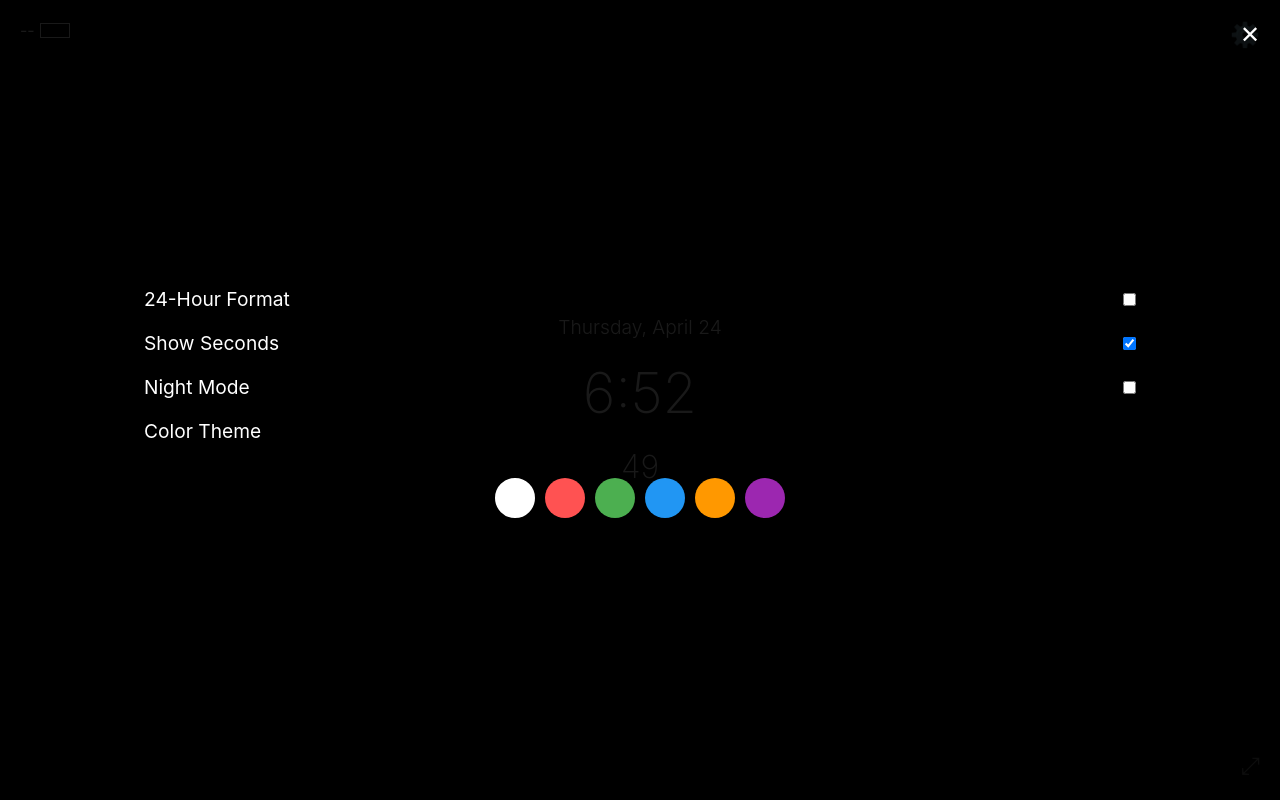
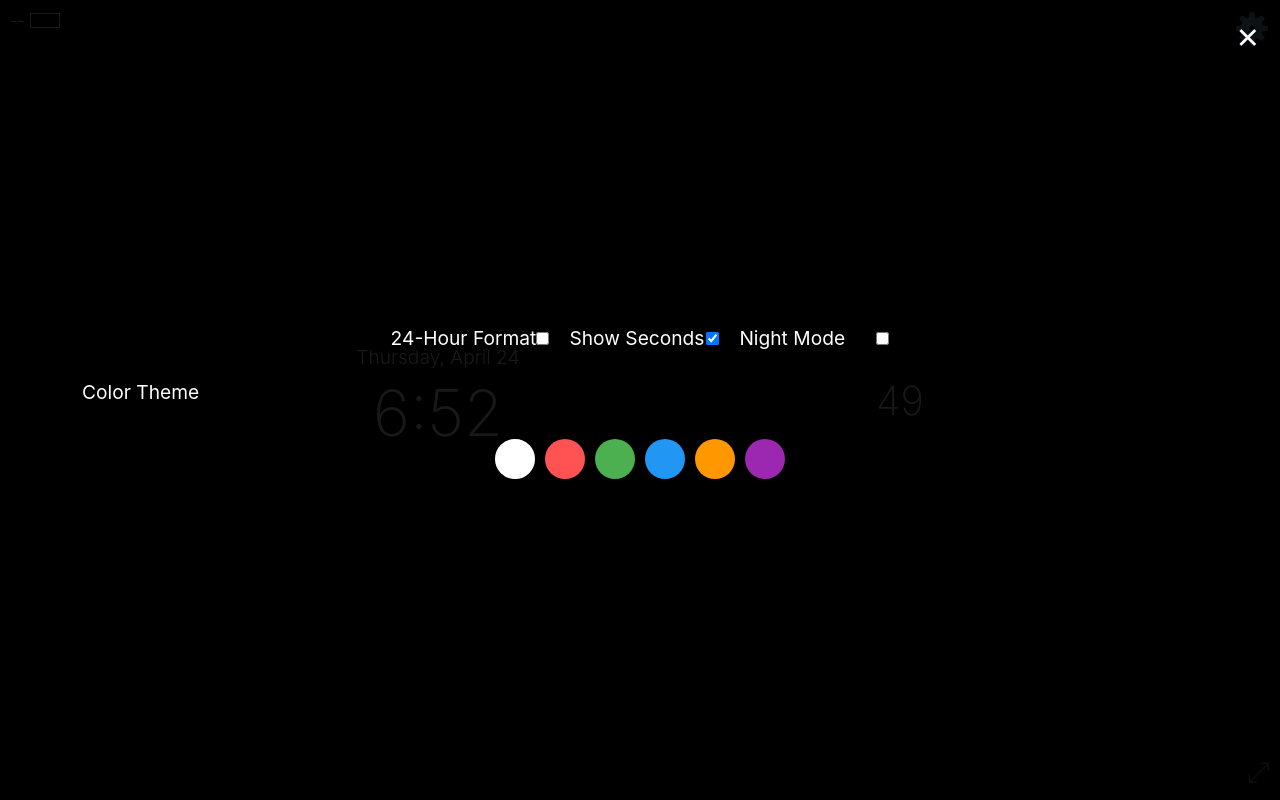
Before and after one commit to paulerrr/iphone-5-clock, a plain HTML site: page index.html in a window 1280 px wide. Both pictures are taken after a click on the element "⚙️". Drawn offline with Linux system fonts and the light colour scheme.

Commit message:
portrait and landscape optimization

```diff
--- a/index.html
+++ b/index.html
@@ -7,7 +7,7 @@
     <meta name="apple-mobile-web-app-status-bar-style" content="black">
     <meta name="apple-mobile-web-app-title" content="Clock">
     <meta name="format-detection" content="telephone=no">
-    <title>iPhone 5 Clock</title>
+    <title>Responsive Clock</title>
     <style>
         * {
             margin: 0;
@@ -31,11 +31,9 @@
             flex-direction: column;
             justify-content: center;
             align-items: center;
-            /* iPhone 5 has 1136x640 resolution */
-            max-width: 640px;
-            max-height: 1136px;
             margin: 0 auto;
             padding: 20px;
+            position: relative;
         }
 
         .clock-container {
@@ -45,38 +43,55 @@
             align-items: center;
             width: 100%;
             height: 100%;
+            transition: all 0.3s ease;
         }
 
         .time {
-            font-size: 5rem;
+            font-size: clamp(3rem, 15vw, 6rem);
             font-weight: 200;
             margin-bottom: 10px;
             text-align: center;
+            transition: font-size 0.3s ease;
         }
 
         .date {
-            font-size: 1.5rem;
+            font-size: clamp(1rem, 5vw, 1.8rem);
             font-weight: 300;
             margin-bottom: 20px;
             text-align: center;
+            transition: font-size 0.3s ease;
         }
 
         .seconds {
-            font-size: 3rem;
+            font-size: clamp(1.5rem, 8vw, 3rem);
             font-weight: 200;
             margin-top: 10px;
+            transition: font-size 0.3s ease;
+        }
+
+        .ui-controls {
+            position: absolute;
+            width: 100%;
+            height: 100%;
+            pointer-events: none; /* Allow clicks to pass through */
+        }
+
+        .ui-controls > * {
+            pointer-events: auto; /* Re-enable clicks for children */
         }
 
         .settings {
             position: absolute;
             top: 20px;
             right: 20px;
-            font-size: 1.5rem;
+            font-size: clamp(1.2rem, 5vw, 1.8rem);
             cursor: pointer;
+            z-index: 5;
+            transition: all 0.3s ease;
         }
 
         .settings-panel {
-            position: absolute;
+            position: fixed;
             top: 0;
             left: 0;
             width: 100%;
@@ -94,72 +109,77 @@
             display: flex;
         }
 
+        .settings-panel-content {
+            width: 90%;
+            max-width: 400px;
+            display: flex;
+            flex-direction: column;
+            gap: 15px;
+        }
+
         .settings-option {
-            margin: 10px 0;
-            width: 80%;
+            margin: 5px 0;
+            width: 100%;
             display: flex;
             justify-content: space-between;
             align-items: center;
         }
 
         .settings-option label {
-            font-size: 1.2rem;
+            font-size: clamp(1rem, 4vw, 1.2rem);
         }
 
         .close-settings {
             position: absolute;
             top: 20px;
             right: 20px;
-            font-size: 1.5rem;
+            font-size: clamp(1.2rem, 5vw, 1.8rem);
             cursor: pointer;
+            z-index: 15;
         }
 
         .color-options {
             display: flex;
             flex-wrap: wrap;
+            gap: 10px;
             justify-content: center;
-            margin-top: 20px;
+            margin-top: 10px;
         }
 
         .color-option {
-            width: 40px;
-            height: 40px;
+            width: clamp(30px, 8vw, 40px);
+            height: clamp(30px, 8vw, 40px);
             border-radius: 50%;
-            margin: 5px;
             cursor: pointer;
             border: 2px solid transparent;
+            transition: transform 0.2s ease;
+        }
+
+        .color-option:hover {
+            transform: scale(1.1);
         }
 
         .color-option.active {
             border-color: white;
         }
 
-        /* Landscape orientation adjustments for iPhone 5 */
-        @media screen and (orientation: landscape) {
-            .time {
-                font-size: 3.5rem;
-            }
-
-            .date {
-                font-size: 1.2rem;
-            }
-
-            .seconds {
-                font-size: 2rem;
-            }
-        }
-
-        /* Full screen button */
+        /* Fullscreen button */
         .fullscreen-btn {
             position: absolute;
             bottom: 20px;
             right: 20px;
-            font-size: 1.5rem;
+            font-size: clamp(1.2rem, 5vw, 1.8rem);
             background: none;
             border: none;
             color: white;
             cursor: pointer;
             opacity: 0.5;
+            transition: opacity 0.3s ease;
+            z-index: 5;
+        }
+
+        .fullscreen-btn:hover {
+            opacity: 1;
         }
 
         /* Night mode */
@@ -173,14 +193,16 @@
             position: absolute;
             top: 20px;
             left: 20px;
-            font-size: 1rem;
+            font-size: clamp(0.8rem, 3vw, 1rem);
             display: flex;
             align-items: center;
+            z-index: 5;
+            transition: all 0.3s ease;
         }
 
         .battery-level {
-            width: 30px;
-            height: 15px;
+            width: clamp(20px, 6vw, 30px);
+            height: clamp(10px, 3vw, 15px);
             border: 1px solid currentColor;
             margin-left: 5px;
             position: relative;
@@ -191,31 +213,135 @@
             position: absolute;
             top: 1px;
             left: 1px;
-            height: 11px;
+            height: calc(100% - 2px);
             background-color: currentColor;
+            transition: width 0.5s ease;
+        }
+
+        /* Landscape orientation adjustments */
+        @media screen and (orientation: landscape) {
+            .clock-container {
+                flex-direction: row;
+                justify-content: space-evenly;
+                align-items: center;
+                gap: 20px;
+            }
+
+            .date-time-container {
+                display: flex;
+                flex-direction: column;
+                justify-content: center;
+                align-items: center;
+            }
+
+            .time {
+                font-size: clamp(2.5rem, 12vw, 4rem);
+                margin-bottom: 5px;
+            }
+
+            .date {
+                font-size: clamp(0.9rem, 3vw, 1.2rem);
+                margin-bottom: 5px;
+            }
+
+            .seconds {
+                font-size: clamp(1.2rem, 8vh, 2.5rem);
+                margin-top: 0;
+            }
+
+            .battery-indicator {
+                top: 10px;
+                left: 10px;
+            }
+
+            .settings {
+                top: 10px;
+                right: 10px;
+            }
+
+            .fullscreen-btn {
+                bottom: 10px;
+                right: 10px;
+            }
+
+            .settings-panel-content {
+                flex-direction: row;
+                flex-wrap: wrap;
+                justify-content: center;
+                max-width: 90%;
+                gap: 20px;
+            }
+
+            .settings-option {
+                width: auto;
+                min-width: 150px;
+            }
+        }
+
+        /* Small screen adjustments */
+        @media screen and (max-height: 400px) and (orientation: landscape) {
+            .time {
+                font-size: clamp(2rem, 10vh, 3rem);
+            }
+
+            .date {
+                font-size: clamp(0.8rem, 2vh, 1rem);
+            }
+
+            .seconds {
+                font-size: clamp(1rem, 8vh, 2rem);
+            }
+        }
+
+        /* Animation for orientation change */
+        @media (prefers-reduced-motion: no-preference) {
+            .clock-container,
+            .battery-indicator,
+            .settings,
+            .fullscreen-btn {
+                transition: all 0.5s ease;
+            }
+        }
+
+        /* Add iOS standalone mode improvements */
+        .standalone .container {
+            padding-top: env(safe-area-inset-top);
+            padding-bottom: env(safe-area-inset-bottom);
+            padding-left: env(safe-area-inset-left);
+            padding-right: env(safe-area-inset-right);
+        }
+
+        /* Tap highlight adjustment */
+        * {
+            -webkit-tap-highlight-color: rgba(255, 255, 255, 0.2);
         }
     </style>
 </head>
 <body>
     <div class="container">
+        <div class="ui-controls">
             <div class="battery-indicator">
                 <span id="battery-percentage">--</span>
                 <div class="battery-level" id="battery-level"></div>
-        </div>
-
-        <div class="clock-container">
-            <div class="date" id="date">Monday, January 1</div>
-            <div class="time" id="time">12:00</div>
-            <div class="seconds" id="seconds">00</div>
             </div>
 
             <div class="settings">⚙️</div>
             <button class="fullscreen-btn" id="fullscreen-btn">⤢</button>
         </div>
 
+        <div class="clock-container">
+            <div class="date-time-container">
+                <div class="date" id="date">Monday, January 1</div>
+                <div class="time" id="time">12:00</div>
+            </div>
+            <div class="seconds" id="seconds">00</div>
+        </div>
+    </div>
+
     <div class="settings-panel">
         <div class="close-settings">✕</div>
 
+        <div class="settings-panel-content">
             <div class="settings-option">
                 <label>24-Hour Format</label>
                 <input type="checkbox" id="format-toggle">
@@ -231,7 +357,7 @@
                 <input type="checkbox" id="night-mode-toggle">
             </div>
 
-        <div class="settings-option">
+            <div class="settings-option" style="width: 100%;">
                 <label>Color Theme</label>
             </div>
 
@@ -242,6 +368,7 @@
                 <div class="color-option" style="background-color: #2196f3;" data-color="#2196f3"></div>
                 <div class="color-option" style="background-color: #ff9800;" data-color="#ff9800"></div>
                 <div class="color-option" style="background-color: #9c27b0;" data-color="#9c27b0"></div>
+            </div>
         </div>
     </div>
 
@@ -274,6 +401,17 @@
             settings = JSON.parse(localStorage.getItem('clockSettings'));
             applySettings();
         }
+
+        // Detect and handle orientation changes
+        function handleOrientationChange() {
+            const isLandscape = window.innerWidth > window.innerHeight;
+            document.body.classList.toggle('landscape', isLandscape);
+            document.body.classList.toggle('portrait', !isLandscape);
+        }
+
+        // Call initially and on resize
+        handleOrientationChange();
+        window.addEventListener('resize', handleOrientationChange);
 
         // Update clock
         function updateClock() {
@@ -378,7 +516,7 @@
                 function updateBattery() {
                     const level = Math.floor(battery.level * 100);
                     batteryPercentage.textContent = `${level}%`;
-                    batteryLevel.style.width = `${30 * battery.level}px`;
+                    batteryLevel.querySelector(':after').style.width = `${(batteryLevel.offsetWidth - 2) * battery.level}px`;
                 }
 
                 // Initial battery update
@@ -392,38 +530,34 @@
             document.querySelector('.battery-indicator').style.display = 'none';
         }
 
-        // Multiple approaches to prevent screen from sleeping
+        // Keep screen awake - simplified approach combining Wake Lock API and fallback
 
         // 1. Wake Lock API (modern browsers)
-        if ('wakeLock' in navigator) {
         let wakeLock = null;
 
         const requestWakeLock = async () => {
+            if ('wakeLock' in navigator) {
                 try {
                     wakeLock = await navigator.wakeLock.request('screen');
                     console.log('Wake Lock activated');
                 } catch (err) {
                     console.log(`Wake Lock error: ${err.message}`);
+                    // Fall back to video method if Wake Lock fails
+                    enableVideoWakeLock();
+                }
+            } else {
+                // Fall back to video method if Wake Lock not supported
+                enableVideoWakeLock();
             }
         };
 
-            // Request wake lock when page loads
-            requestWakeLock();
-
-            // Re-request wake lock when document becomes visible again
-            document.addEventListener('visibilitychange', () => {
-                if (document.visibilityState === 'visible' && wakeLock === null) {
-                    requestWakeLock();
-                }
-            });
-        }
-
-        // 2. NoSleep.js approach (fallback)
-        // Create a video element that constantly loops (tricks iOS into keeping screen on)
+        // 2. Video fallback method
+        function enableVideoWakeLock() {
+            // Create a video element with minimal black video
             const video = document.createElement('video');
             video.setAttribute('loop', '');
             video.setAttribute('playsinline', '');
-        video.setAttribute('muted', '');
+            video.setAttribute('muted', true);
             video.setAttribute('width', '1');
             video.setAttribute('height', '1');
             video.style.position = 'absolute';
@@ -441,36 +575,31 @@
 
             document.body.appendChild(video);
 
-        // Play the video when user interacts with the page
-        document.addEventListener('click', () => {
-            video.play();
-            console.log('Video playing to keep screen on');
+            // Try to play video
+            const playVideo = () => {
+                video.play().catch(e => console.log('Video play prevented:', e));
+            };
+
+            // Play on interaction and periodically
+            document.addEventListener('click', playVideo, { once: true });
+            document.addEventListener('touchstart', playVideo, { once: true });
+
+            // Also try to play the video initially
+            playVideo();
+
+            // Re-attempt periodically
+            setInterval(playVideo, 30000);
+        }
+
+        // Request wake lock when page loads and when document becomes visible
+        document.addEventListener('visibilitychange', () => {
+            if (document.visibilityState === 'visible' && (!wakeLock || wakeLock.released)) {
+                requestWakeLock();
+            }
         });
 
-        // Also play the video when the page loads
-        window.addEventListener('load', () => {
-            // A slight delay to ensure the browser is ready
-            setTimeout(() => {
-                video.play().catch(e => console.log('Auto-play prevented:', e));
-                console.log('Attempting to auto-play video');
-            }, 1000);
-        });
-
-        // 3. Use periodic DOM updates
-        // Create a tiny, invisible element that updates its content periodically
-        const keepAliveElement = document.createElement('div');
-        keepAliveElement.style.position = 'absolute';
-        keepAliveElement.style.top = '-1px';
-        keepAliveElement.style.left = '-1px';
-        keepAliveElement.style.width = '1px';
-        keepAliveElement.style.height = '1px';
-        keepAliveElement.style.opacity = '0.01';
-        document.body.appendChild(keepAliveElement);
-
-        // Update the element periodically to trigger repaints
-        setInterval(() => {
-            keepAliveElement.innerText = new Date().getTime().toString();
-        }, 500);
+        // Initial wake lock request
+        requestWakeLock();
 
         // Initialize clock
         updateClock();
@@ -500,6 +629,39 @@
 
             lastTap = currentTime;
         });
+
+        // Fix for battery indicator
+        if ('getBattery' in navigator) {
+            navigator.getBattery().then(battery => {
+                // Fix the battery level indicator properly
+                function updateBatteryLevel() {
+                    const level = Math.floor(battery.level * 100);
+                    batteryPercentage.textContent = `${level}%`;
+
+                    // Update the width of the :after pseudo-element
+                    // Since we can't directly modify pseudo-elements with JS,
+                    // we use inline style width as a percentage
+                    const batteryFill = document.getElementById('battery-level');
+                    batteryFill.style.setProperty('--battery-width', `${level}%`);
+
+                    // Fallback approach - update via CSS variable
+                    document.documentElement.style.setProperty('--battery-level', `${level}%`);
+                }
+
+                updateBatteryLevel();
+                battery.addEventListener('levelchange', updateBatteryLevel);
+            });
+        }
+
+        // Handle settings panel on orientation change
+        window.addEventListener('orientationchange', () => {
+            // Close settings panel on orientation change for better UX
+            if (settingsPanel.classList.contains('active')) {
+                setTimeout(() => {
+                    settingsPanel.classList.remove('active');
+                }, 300);
+            }
+        });
     </script>
 </body>
 </html>
```
Lines whose indentation alone changed are shown as unchanged.
